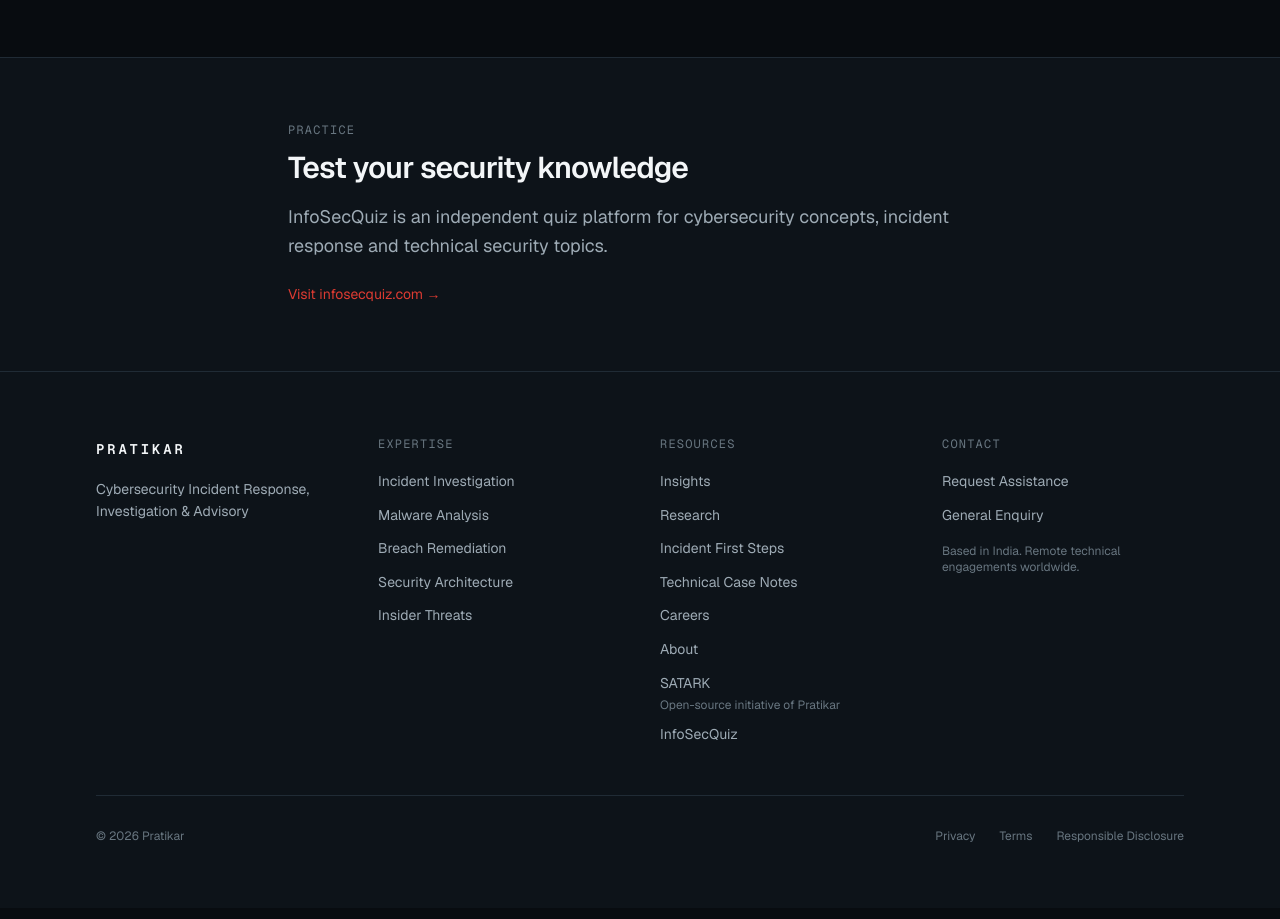
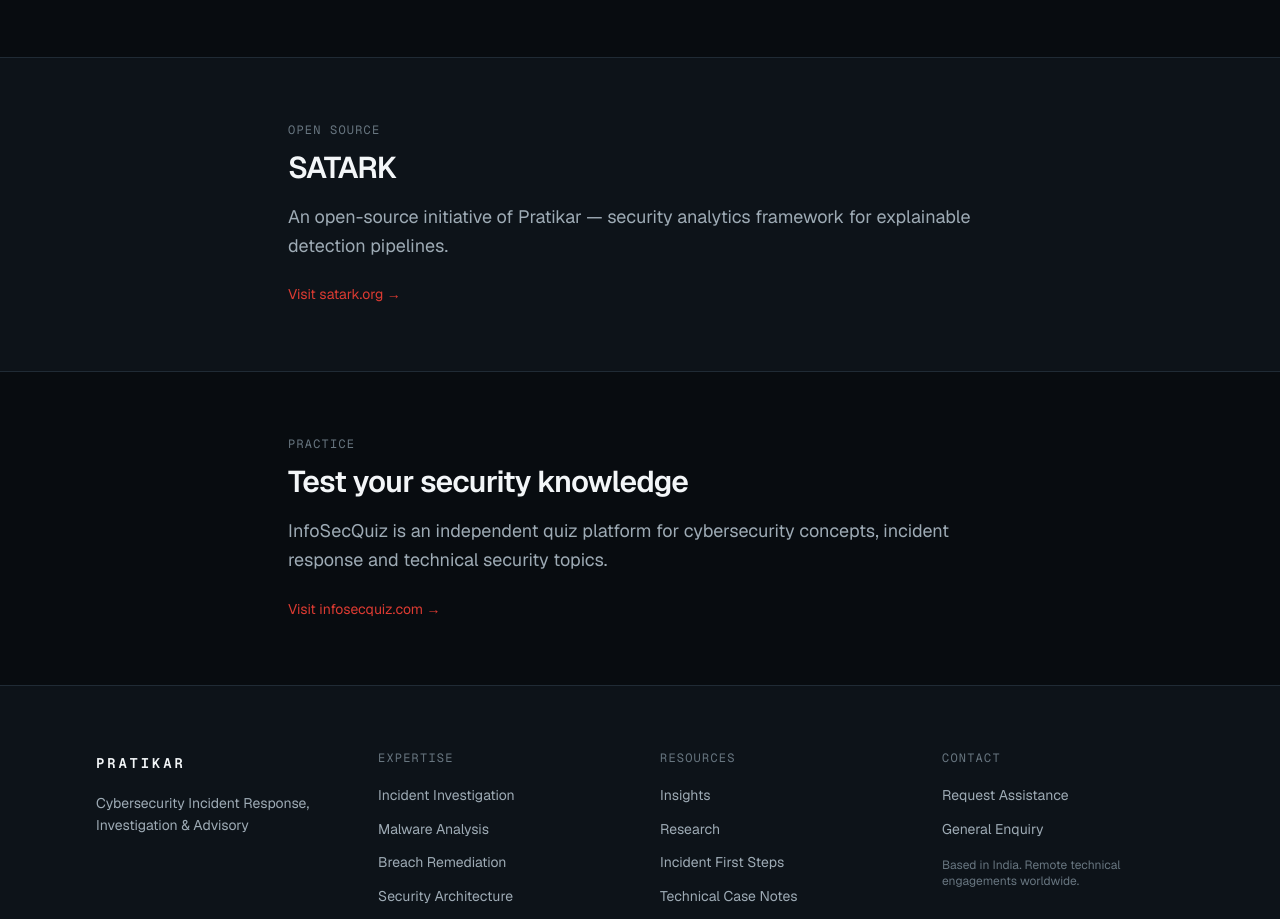
Before and after one commit to kaushalbhavsar/website, a Next.js app: page /careers in a window 1280 px wide. Shown: the part 1920-2839 px from the top of the page. Built offline with nearby package versions, Linux system fonts and the light colour scheme.

Commit message:
Add SATARK section to careers page

```diff
--- a/src/app/careers/page.tsx
+++ b/src/app/careers/page.tsx
@@ -108,6 +108,24 @@ export default function CareersPage() {
       <section className="py-16 bg-surface border-t border-border">
         <Container size="narrow">
           <SectionHeading
+            eyebrow="Open Source"
+            title="SATARK"
+            description="An open-source initiative of Pratikar — security analytics framework for explainable detection pipelines."
+          />
+          <a
+            href="https://satark.org"
+            target="_blank"
+            rel="noopener noreferrer"
+            className="mt-6 inline-flex items-center gap-2 text-accent hover:text-accent-hover transition-colors text-sm"
+          >
+            Visit satark.org →
+          </a>
+        </Container>
+      </section>
+
+      <section className="py-16 border-t border-border">
+        <Container size="narrow">
+          <SectionHeading
             eyebrow="Practice"
             title="Test your security knowledge"
             description="InfoSecQuiz is an independent quiz platform for cybersecurity concepts, incident response and technical security topics."
```
